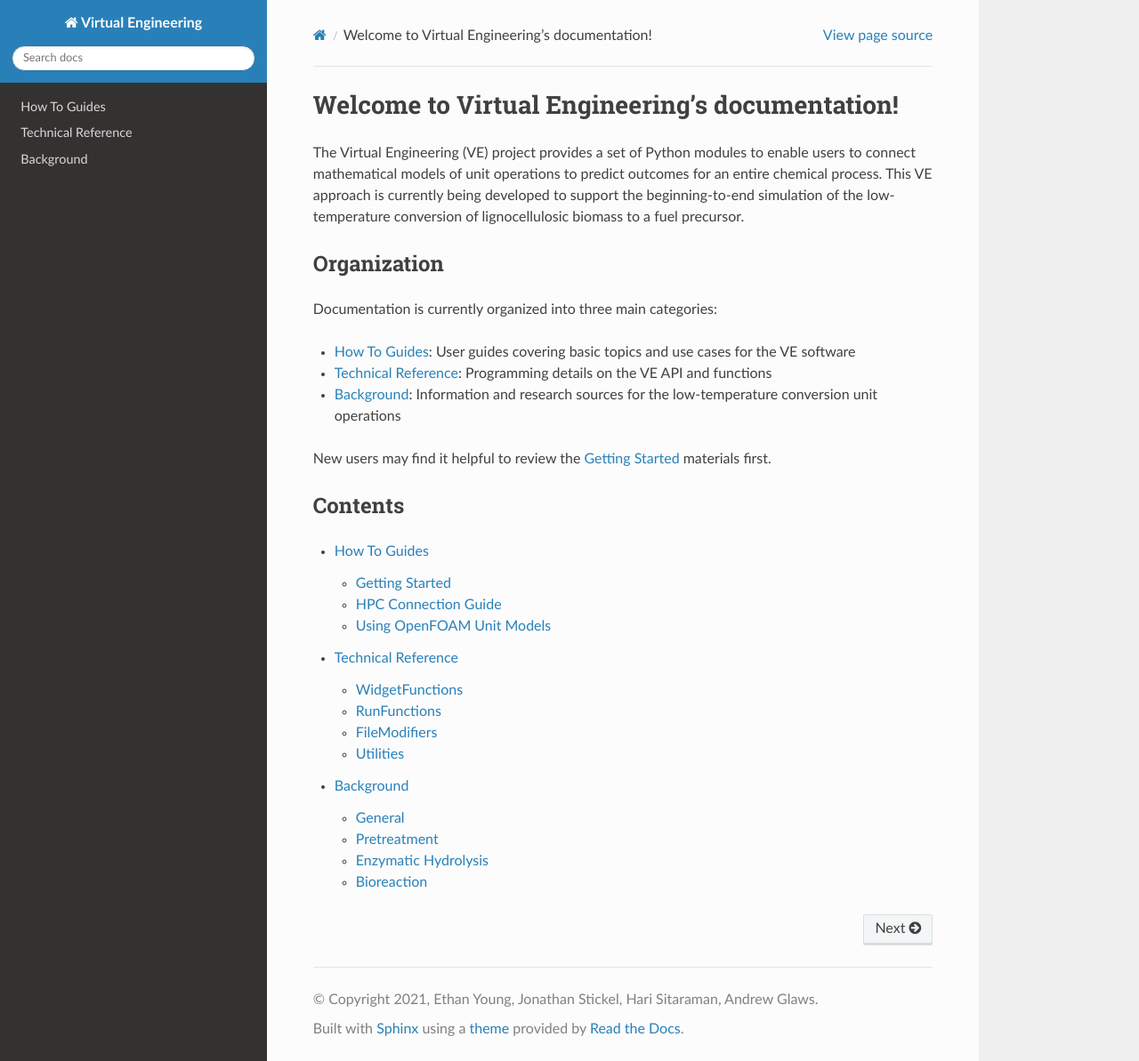
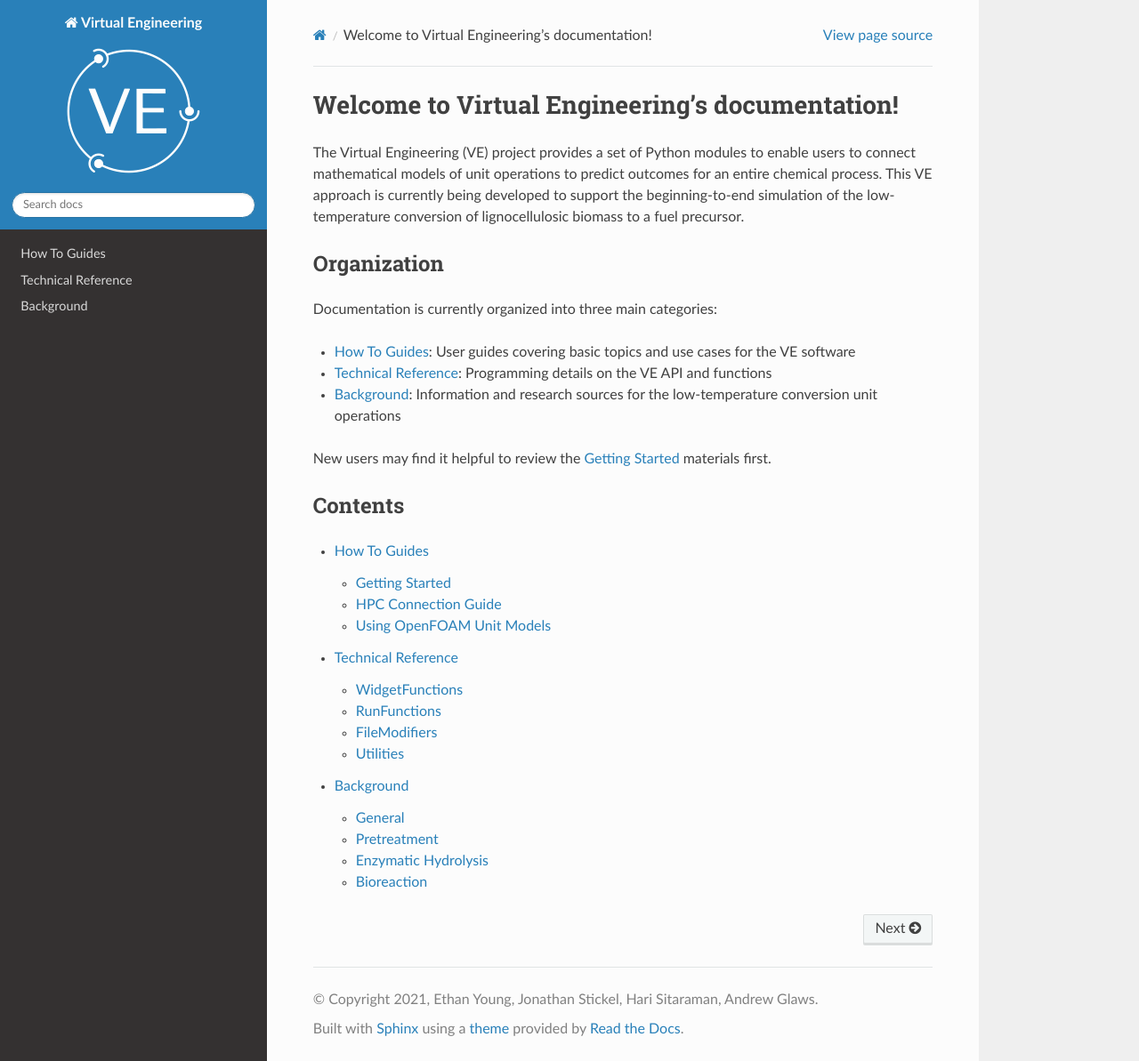
Before and after one commit to NREL/VirtualEngineering, a Sphinx documentation site: the page built from docs/index.rst, in a window 1280 px wide and 1193 px high. Shown: the whole window at 89% size. Built offline with Sphinx 7.4.7 and the Read the Docs theme 2.0.0, drawn with Linux system fonts in a browser that asks for light colours.

Commit message:
missed a name change in conf.py

```diff
--- a/docs/conf.py
+++ b/docs/conf.py
@@ -56,7 +56,7 @@ html_theme = 'sphinx_rtd_theme'
 # so a file named "default.css" will overwrite the builtin "default.css".
 html_static_path = ['_static']
 
-html_logo = "assets/ve_logo.png"
-html_favicon = "assets/ve_logo_small.png"
+html_logo = "figures/ve_logo.png"
+html_favicon = "figures/ve_logo_small.png"
 
 autoclass_content = 'both'
```
